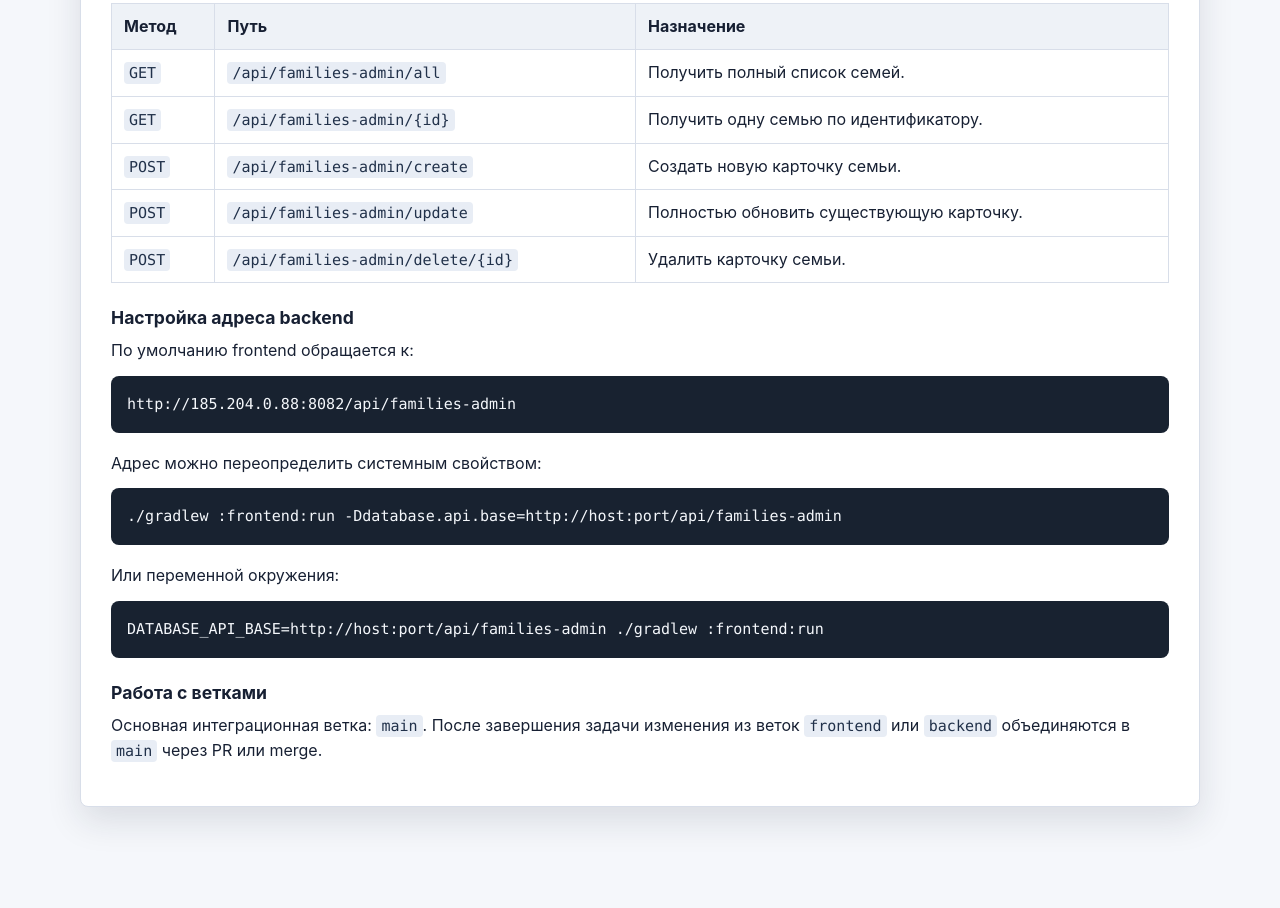
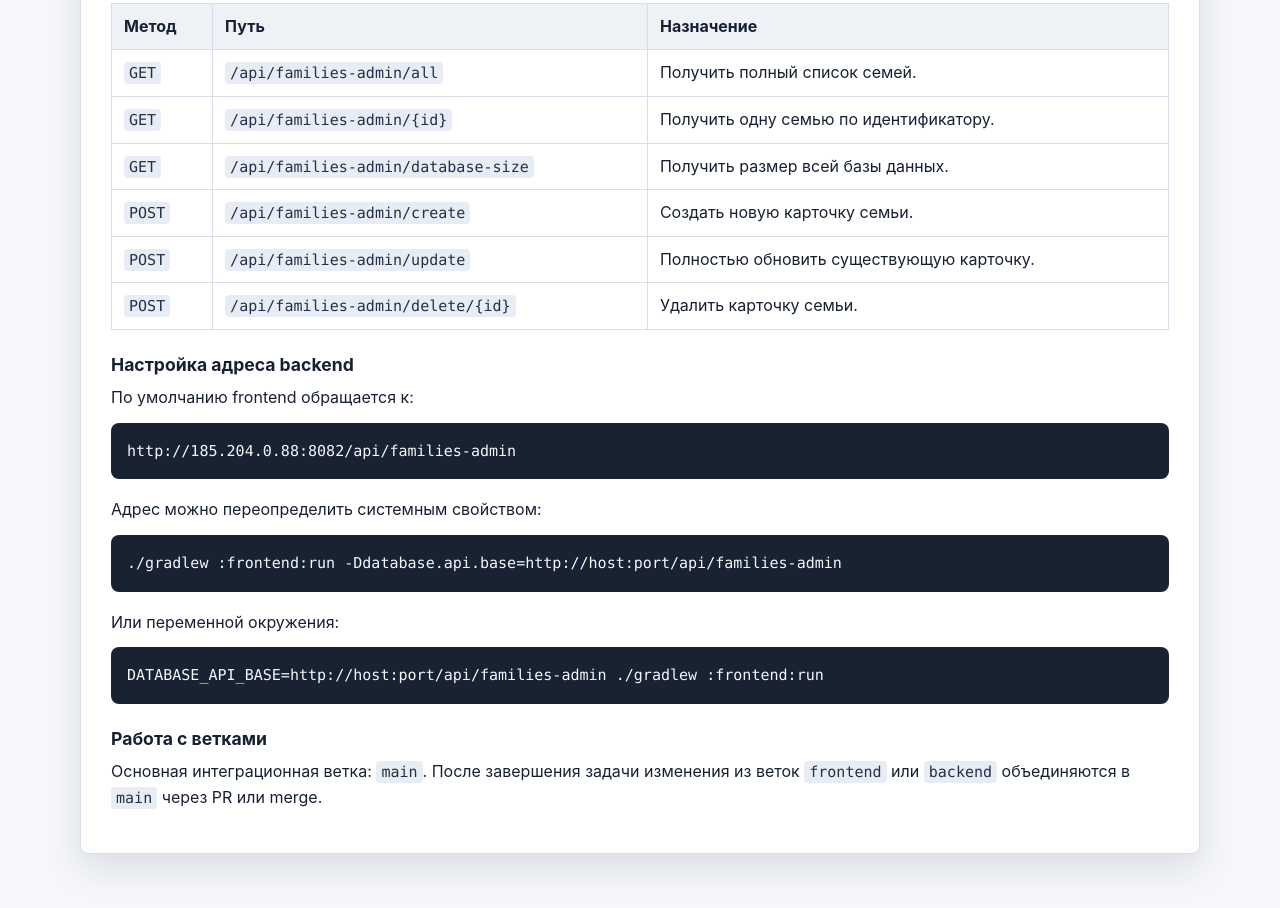
Before and after one commit to 1nteractme/DobriyShkafApp, a plain HTML site: page docs/index.html in a window 1280 px wide. Shown: the part 1507-2415 px from the top of the page. Before the commit the page ends 2370 px from the top, so only its background shows below. Drawn offline with Linux system fonts and the light colour scheme.

Commit message:
Update project documentation

```diff
--- a/docs/index.html
+++ b/docs/index.html
@@ -102,6 +102,11 @@
                     <td><code>GET</code></td>
                     <td><code>/api/families-admin/{id}</code></td>
                     <td>Получить одну семью по идентификатору.</td>
+                </tr>
+                <tr>
+                    <td><code>GET</code></td>
+                    <td><code>/api/families-admin/database-size</code></td>
+                    <td>Получить размер всей базы данных.</td>
                 </tr>
                 <tr>
                     <td><code>POST</code></td>
```
Also changed, not shown: 1 other file.
